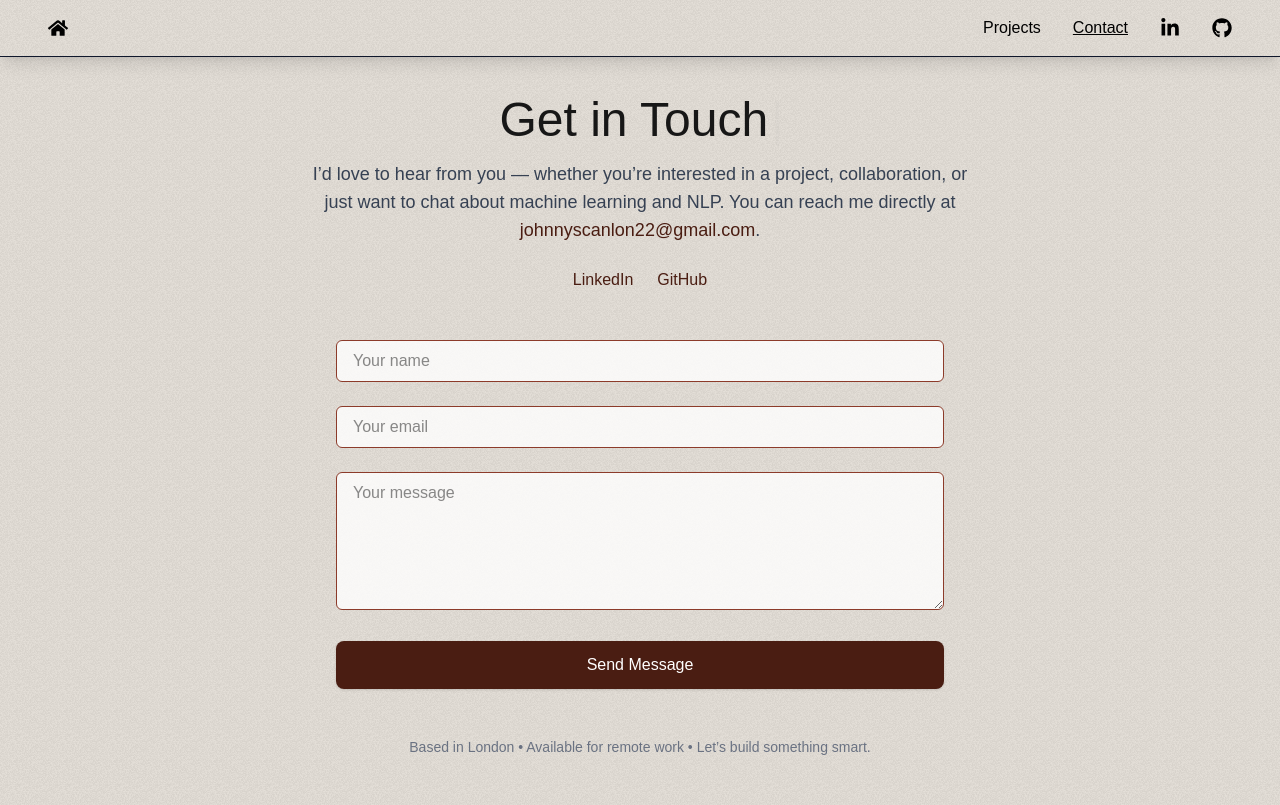
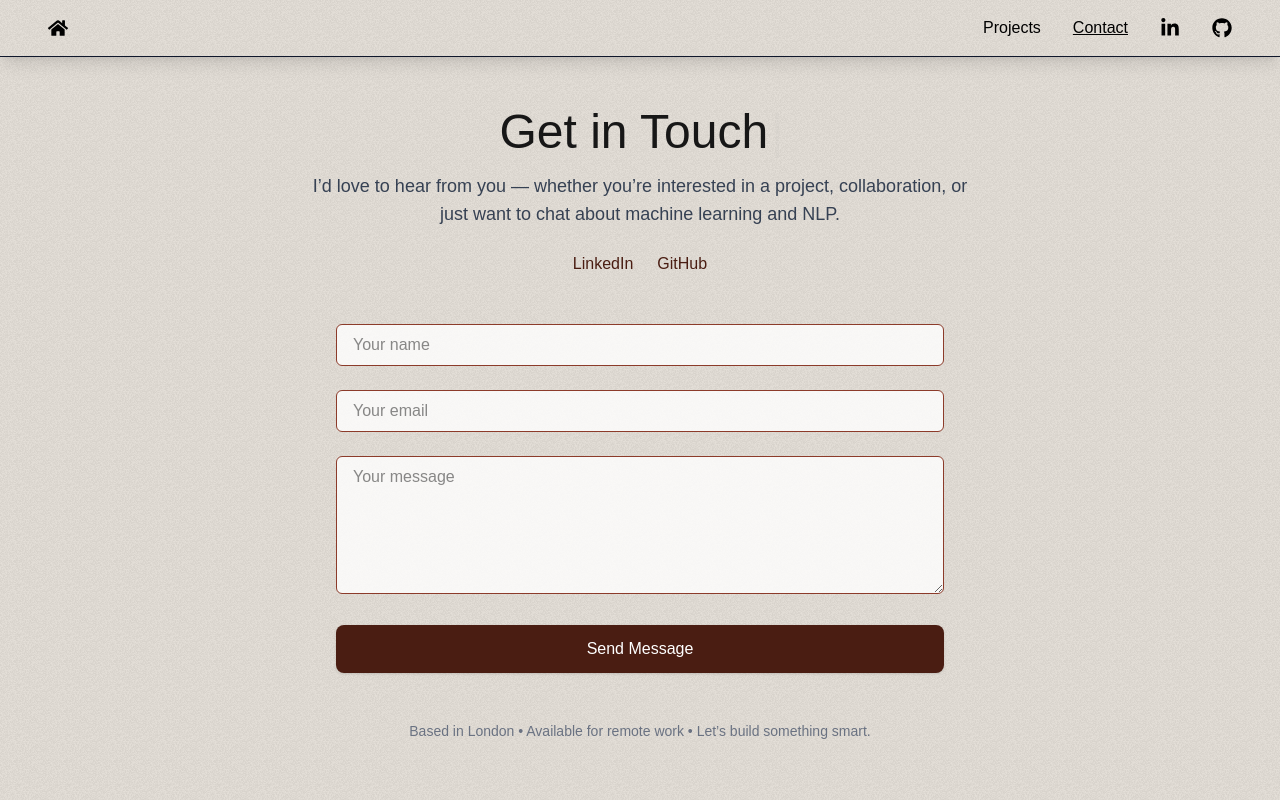
Before and after one commit to jscanlo1/portfolio-website, a Next.js app: page /contact in a window 1280 px wide. Built offline with nearby package versions, Linux system fonts and the light colour scheme.

Commit message:
Remove email from contact page

```diff
--- a/src/app/contact/page.tsx
+++ b/src/app/contact/page.tsx
@@ -14,13 +14,16 @@ export default function ContactPage() {
         <p className="text-gray-700 text-lg">
           I’d love to hear from you — whether you’re interested in a project,
           collaboration, or just want to chat about machine learning and NLP.
-          You can reach me directly at{" "}
+
+          {/*You can reach me directly at{" "}
           <a
             href="mailto:johnnyscanlon22@gmail.com"
             className="text-[#4A1D12] font-medium hover:underline"
           >
             johnnyscanlon22@gmail.com
+
           </a>.
+          */}
         </p>
 
 
```
